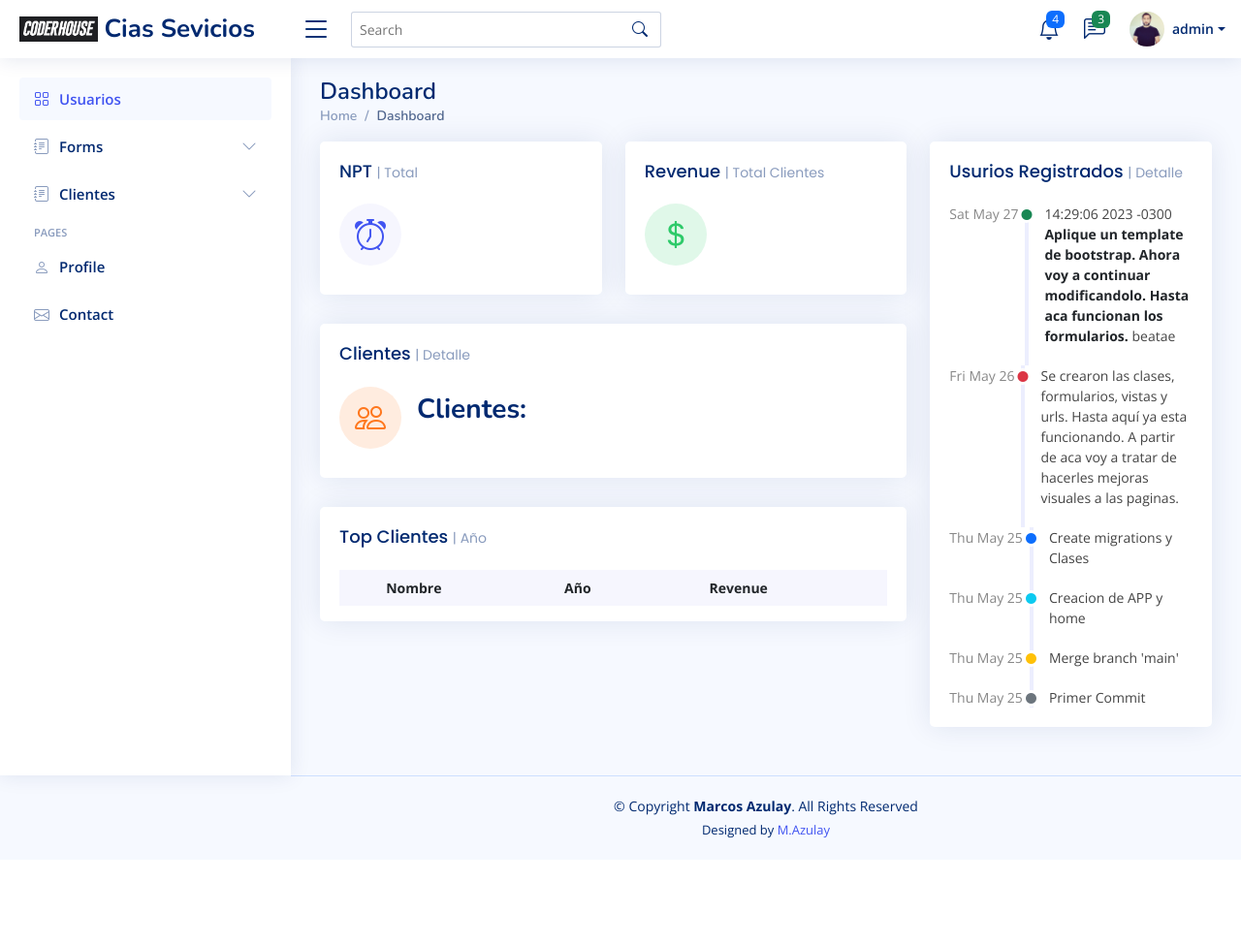
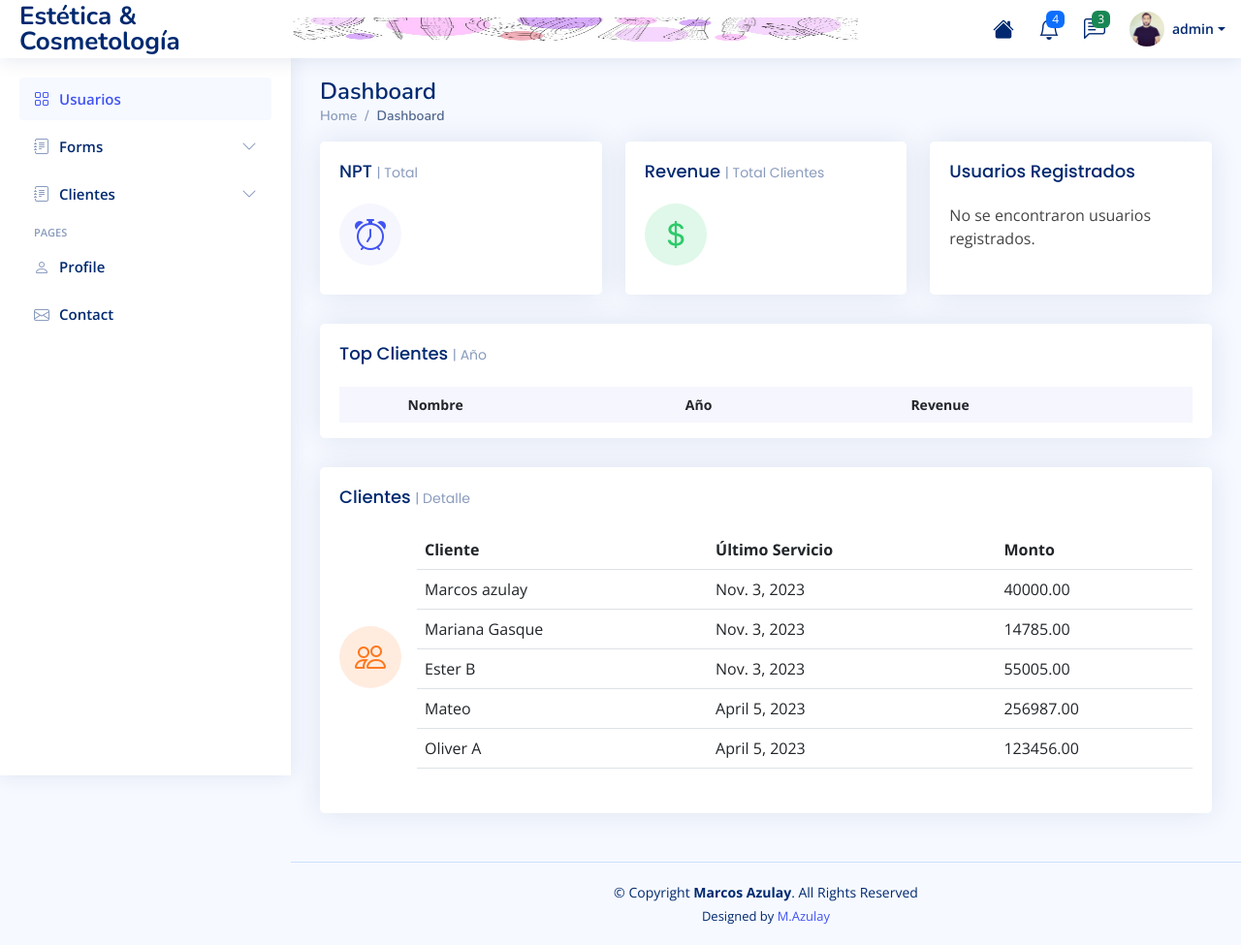
Before and after one commit to Marcazul/Preticket_Django, a Django app: page / in a window 1280 px wide. Shown: the whole page at 97% size. Before the commit the page ends 865 px from the top, so only its background shows below. Run offline with Django 4.2, Linux system fonts and the light colour scheme; a user stored in the database is signed in; data comes from the database, SQL or seed files in the repository; both versions use the stored data as it was after the commit; lists and menus that the app fills with data are empty; some libraries are stand-ins or nearby versions.

Commit message:
Hasta aqui la parte de clientes y usuarios. Ahora voy a crear una rama producto y voy a empezar a trabajar para añadir productos.

```diff
--- a/apps/home/templates/home/base.html
+++ b/apps/home/templates/home/base.html
@@ -46,27 +46,24 @@
 
     <div class="d-flex align-items-center justify-content-between">
       <a href="#" class="logo d-flex align-items-center">
-        <img src="{% static 'home/assets/img/logo.png' %}" alt="">
-        <span class="d-none d-lg-block">Cias Sevicios</span>
+        <span class="d-none d-lg-block flex-grow-1">Estética & Cosmetología </span>
       </a>
-      <i class="bi bi-list toggle-sidebar-btn"></i>
     </div><!-- End Logo -->
 
-    <div class="search-bar">
-      <form class="search-form d-flex align-items-center" method="POST" action="#">
-        <input type="text" name="query" placeholder="Search" title="Enter search keyword">
-        <button type="submit" title="Search"><i class="bi bi-search"></i></button>
-      </form>
-    </div><!-- End Search Bar -->
+    <div class="d-flex align-items-center justify-content-between" style="width: 100%">
+      <a href="#" class="logo d-flex align-items-center" style="width: 100%">
+        <img src="{% static 'home/assets/img/beauty.png' %}" alt="" style="width: 600px; height: 1600px;">
+      </a>
+    </div><!-- End Logo -->
+
 
     <nav class="header-nav ms-auto">
       <ul class="d-flex align-items-center">
 
-        <li class="nav-item d-block d-lg-none">
-          <a class="nav-link nav-icon search-bar-toggle " href="#">
-            <i class="bi bi-search"></i>
-          </a>
-        </li><!-- End Search Icon-->
+        <a class="nav-link nav-icon" href="/">
+          <i class="bi bi-house-fill"></i>
+        </a><!-- End Home Icon -->
+
 
         <li class="nav-item dropdown">
 
@@ -230,8 +227,8 @@
 
           <ul class="dropdown-menu dropdown-menu-end dropdown-menu-arrow profile">
             <li class="dropdown-header">
-              <h6>Marcos Azulay</h6>
-              <span>Web Designer</span>
+              <h6>{{ request.user.userprofile.full_name }}</h6>
+              <span>{{ request.user.userprofile.profesion }}</span>
             </li>
             <li>
               <hr class="dropdown-divider">
@@ -249,7 +246,7 @@
 
 
             <li>
-              <a class="dropdown-item d-flex align-items-center" href="/">
+              <a class="dropdown-item d-flex align-items-center" href="/edit_profile">
                 <i class="bi bi-gear"></i>
                 <span>Account Settings</span>
               </a>
@@ -259,7 +256,7 @@
             </li>
 
             <li>
-              <a class="dropdown-item d-flex align-items-center" href="/">
+              <a class="dropdown-item d-flex align-items-center" href="/user_list">
                 <i class="bi bi-question-circle"></i>
                 <span>Need Help?</span>
               </a>
--- a/apps/home/templates/home/index.html
+++ b/apps/home/templates/home/index.html
@@ -75,51 +75,38 @@
              </div>
            </div>
 
-           <!-- Customers Card -->
+
+
+
+
+         </div>
+       </div><!-- End Left side columns -->
+
+       <!-- Right side columns -->
+       <!-- Right side columns -->
+        <div class="col-lg-4">
+          <!-- Recent Activity -->
+          <!-- Users Card -->
           <div class="col-xxl-4 col-xl-12">
-
-             <div class="card info-card customers-card">
-
+            <div class="card info-card users-card">
               <div class="card-body">
-                    <h5 class="card-title">Clientes <span>| Detalle</span></h5>
-
-                    <div class="d-flex align-items-center">
-                      <div class="card-icon rounded-circle d-flex align-items-center justify-content-center">
-                        <i class="bi bi-people"></i>
-                      </div>
-                      <div class="ps-3">
-                        <h6>Clientes:</h6>
+                <h5 class="card-title">Usuarios Registrados</h5>
+                <div class="card-text">
+                  {% if users %}
                     <ul>
-                          {% for company in companies %}
-                            <li>Compañia: {{ company.name }} - Contratos:
-                              <ul>
-                                {% for revenue in company.revenue_list %}
-                                  <li>Año: {{ revenue.year }} - Monto: {{ revenue.amount }}</li>
+                      {% for user in users %}
+                        <li>{{ user.username }}</li>
                       {% endfor %}
                     </ul>
-                            </li>
-                          {% endfor %}
-                        </ul>
-                      </div>
+                  {% else %}
+                    <p>No se encontraron usuarios registrados.</p>
+                  {% endif %}
                 </div>
               </div>
             </div>
           </div>
 
-
-
-
-
-
-
-
-
-
-
-
-
-
-
+        </div><!-- End col-lg-4 -->
 
         <!-- Top Revenue Clientes -->
         <div class="col-12">
@@ -163,91 +150,44 @@
       </div>
       <!-- End Top Revenue Clientes -->
 
+
+    <!-- Customers Card -->
+    <div class="col-xxl-4 col-xl-12">
+      <div class="card info-card customers-card">
+        <div class="card-body">
+          <h5 class="card-title">Clientes <span>| Detalle</span></h5>
+          <div class="d-flex align-items-center">
+            <div class="card-icon rounded-circle d-flex align-items-center justify-content-center">
+              <i class="bi bi-people"></i>
             </div>
-       </div><!-- End Left side columns -->
-
-       <!-- Right side columns -->
-       <div class="col-lg-4">
-
-         <!-- Recent Activity -->
-         <div class="card">
-
-
-           <div class="card-body">
-             <h5 class="card-title">Usurios Registrados <span>| Detalle</span></h5>
-
-             <div class="activity">
-
-               <div class="activity-item d-flex">
-                 <div class="activite-label">Sat May 27</div>
-                 <i class='bi bi-circle-fill activity-badge text-success align-self-start'></i>
-                 <div class="activity-content">
-                     14:29:06 2023 -0300 <a href="#" class="fw-bold text-dark">Aplique un template de bootstrap. Ahora voy a
-                        continuar modificandolo. Hasta aca funcionan
-                        los formularios.</a> beatae
+            <div class="ps-3" style="flex-grow: 1;">
+              <table class="table">
+                <thead>
+                  <tr>
+                    <th>Cliente</th>
+                    <th>Último Servicio</th>
+                    <th>Monto</th>
+                  </tr>
+                </thead>
+                <tbody>
+                  {% for cliente in clientes %}
+                    <tr>
+                      <td>{{ cliente.nombre }}</td>
+                      <td>{{ cliente.servicio_set.last.fecha_ultimo_servicio }}</td>
+                      <td>{{ cliente.servicio_set.last.monto_servicio }}</td>
+                    </tr>
+                  {% endfor %}
+                </tbody>
+              </table>
             </div>
-               </div><!-- End activity item-->
-
-               <div class="activity-item d-flex">
-                 <div class="activite-label">Fri May 26</div>
-                 <i class='bi bi-circle-fill activity-badge text-danger align-self-start'></i>
-                 <div class="activity-content">
-                    Se crearon las clases, formularios, vistas y urls.
-                    Hasta aquí ya esta funcionando. A partir de aca voy
-                    a tratar de hacerles mejoras visuales a las paginas.
           </div>
-               </div><!-- End activity item-->
-
-               <div class="activity-item d-flex">
-                 <div class="activite-label">Thu May 25</div>
-                 <i class='bi bi-circle-fill activity-badge text-primary align-self-start'></i>
-                 <div class="activity-content">
-                    Create migrations y Clases
         </div>
-               </div><!-- End activity item-->
-
-               <div class="activity-item d-flex">
-                 <div class="activite-label">Thu May 25</div>
-                 <i class='bi bi-circle-fill activity-badge text-info align-self-start'></i>
-                 <div class="activity-content">
-                    Creacion de APP y home
       </div>
-               </div><!-- End activity item-->
-
-               <div class="activity-item d-flex">
-                 <div class="activite-label">Thu May 25</div>
-                 <i class='bi bi-circle-fill activity-badge text-warning align-self-start'></i>
-                 <div class="activity-content">
-                    Merge branch 'main'
     </div>
-               </div><!-- End activity item-->
-
-               <div class="activity-item d-flex">
-                 <div class="activite-label">Thu May 25 </div>
-                 <i class='bi bi-circle-fill activity-badge text-muted align-self-start'></i>
-                 <div class="activity-content">
-                    Primer Commit
-                 </div>
-               </div><!-- End activity item-->
-
-             </div>
-
-           </div>
-         </div><!-- End Recent Activity -->
 
 
 
 
-
-
-
-
-
-
-
-       </div><!-- End Right side columns -->
-
-     </div>
    </section>
 
 
@@ -271,4 +211,10 @@
 
 
 
+
+
+
+
+
+
 {% endblock %}
--- a/apps/home/urls.py
+++ b/apps/home/urls.py
@@ -17,6 +17,8 @@ urlpatterns = [
     path('signup/', views.signup_view, name='signup'),
     path('login/', views.login_view, name='login'),
     path('logout/', views.log_out, name='logout'),
+    path('edit_profile/', views.edit_profile, name='edit_profile'),
+    path('user_list/', views.user_list, name='user_list'),
 
 ]
 
--- a/apps/home/views.py
+++ b/apps/home/views.py
@@ -8,7 +8,9 @@ from django.contrib.auth import authenticate, login
 from django.contrib import messages
 from django.contrib.auth import logout
 from django.db.models import Max
-from .forms import CustomUserCreationForm
+from .forms import CustomUserCreationForm, UserProfileForm
+from django.contrib.auth.models import User
+
 
 
 
@@ -46,7 +48,7 @@ def create_servicio(request):
         form = forms.ServicioForm(request.POST)
         if form.is_valid():
             form.save()
-            return redirect('index')
+            return redirect('/')
     else:
         form = forms.ServicioForm()
     context = {'form': form}
@@ -59,7 +61,7 @@ def create_ganancias(request):
         form = forms.GananciasForm(request.POST)
         if form.is_valid():
             form.save()
-            return redirect('index')
+            return redirect('/')
     else:
         form = forms.GananciasForm()
     context = {'form': form}
@@ -72,7 +74,7 @@ def create_ventas(request):
         form = forms.VentasForm(request.POST)
         if form.is_valid():
             form.save()
-            return redirect('index')
+            return redirect('/')
     else:
         form = forms.VentasForm()
     context = {'form': form}
@@ -173,3 +175,22 @@ def login_view(request):
 def log_out(request):
     logout(request)
     return redirect('/')
+
+
+def edit_profile(request):
+    user = request.user  # Obtener el usuario actual
+    user_profile = user.userprofile  # Obtener el perfil de usuario actual
+
+    if request.method == 'POST':
+        form = UserProfileForm(request.POST, request.FILES, instance=user_profile)
+        if form.is_valid():
+            form.save()  # Guardar los cambios en el perfil de usuario
+            return redirect('/usuarios')  # Redirigir a la página deseada después de la edición exitosa
+    else:
+        form = UserProfileForm(instance=user_profile)
+
+    return render(request, 'home/edit_profile.html', {'form': form})
+
+def user_list(request):
+    users = User.objects.all().values('username', 'date_joined')
+    return render(request, 'home/user_list.html', {'users': users})
```
Also changed, not shown: apps/home/forms.py (+9 -0 lines), apps/home/templates/home/edit_profile.html (added, +43 -0 lines), apps/home/templates/home/lista_clientes.html (+21 -23 lines), apps/home/templates/home/user_list.html (added, +27 -0 lines), apps/home/static/home/assets/img/beauty.png (added), db.sqlite3, media/avatars/man_6Bz8oFT.jpg (added), media/avatars/wolf_2_JbeF1v1.jpg (added). Lines whose indentation alone changed are shown as unchanged.
